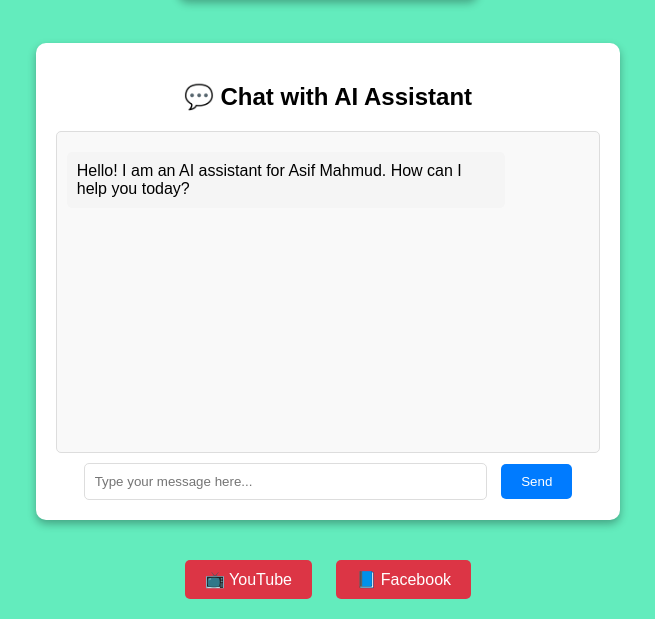
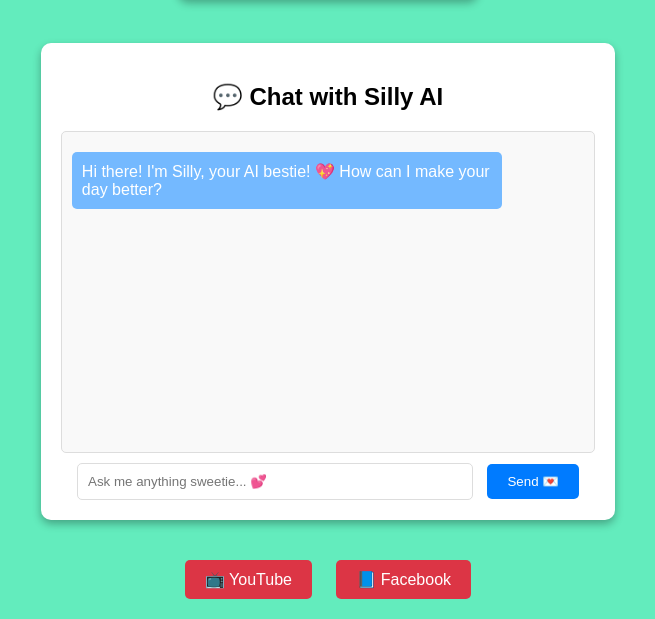
Before and after one commit to hackerdevil846/asifbabyapi, a Flask app: page / in a window 1280 px wide. Shown: the part 592-1211 px from the top of the page, without its empty margins (312-967 px from the left). Run offline with Flask 3, Linux system fonts and the light colour scheme.

Commit message:
Update index.html

```diff
--- a/templates/index.html
+++ b/templates/index.html
@@ -96,13 +96,15 @@
         }
 
         .user-message {
-            background: #e3f2fd;
+            background: #e84393;
+            color: white;
             margin-left: auto;
             text-align: right;
         }
 
         .ai-message {
-            background: #f5f5f5;
+            background: #74b9ff;
+            color: white;
             margin-right: auto;
             text-align: left;
         }
@@ -132,7 +134,7 @@
 
         <div class="video-container">
             <iframe
-                src="https://www.youtube.com/embed/YiSQ_db-Dcw?autoplay=1&mute=1&controls=0"
+                src="https://www.youtube.com/embed/YiSQ_db-Dcw?autoplay=1&controls=1"
                 title="YouTube video player"
                 frameborder="0"
                 allow="accelerometer; autoplay; clipboard-write; encrypted-media; gyroscope; picture-in-picture; web-share"
@@ -142,11 +144,11 @@
         </div>
 
         <div class="chat-container">
-            <h2>💬 Chat with AI Assistant</h2>
+            <h2>💬 Chat with Silly AI</h2>
             <div id="chat-box"></div>
             <div>
-                <input type="text" id="user-input" placeholder="Type your message here..." onkeypress="handleKeyPress(event)">
-                <button onclick="sendMessage()">Send</button>
+                <input type="text" id="user-input" placeholder="Ask me anything sweetie... 💕" onkeypress="handleKeyPress(event)">
+                <button onclick="sendMessage()">Send 💌</button>
             </div>
         </div>
 
@@ -169,11 +171,9 @@
 
             if (message === '') return;
 
-            // Add user message to chat
             addMessage(message, 'user');
             userInput.value = '';
 
-            // Get AI response
             fetch(`/chat?message=${encodeURIComponent(message)}`)
                 .then(response => {
                     if (!response.ok) {
@@ -203,9 +203,8 @@
             chatBox.scrollTop = chatBox.scrollHeight;
         }
 
-        // Add welcome message
         window.onload = function() {
-            addMessage('Hello! I am an AI assistant for Asif Mahmud. How can I help you today?', 'ai');
+            addMessage('Hi there! I\'m Silly, your AI bestie! 💖 How can I make your day better?', 'ai');
         }
     </script>
 </body>
```
